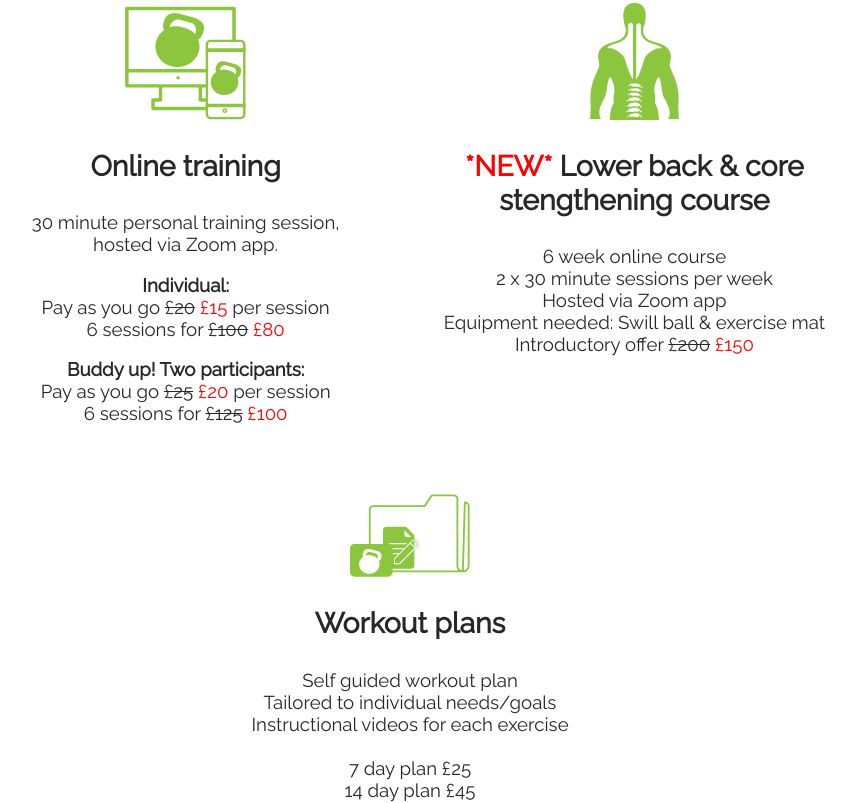
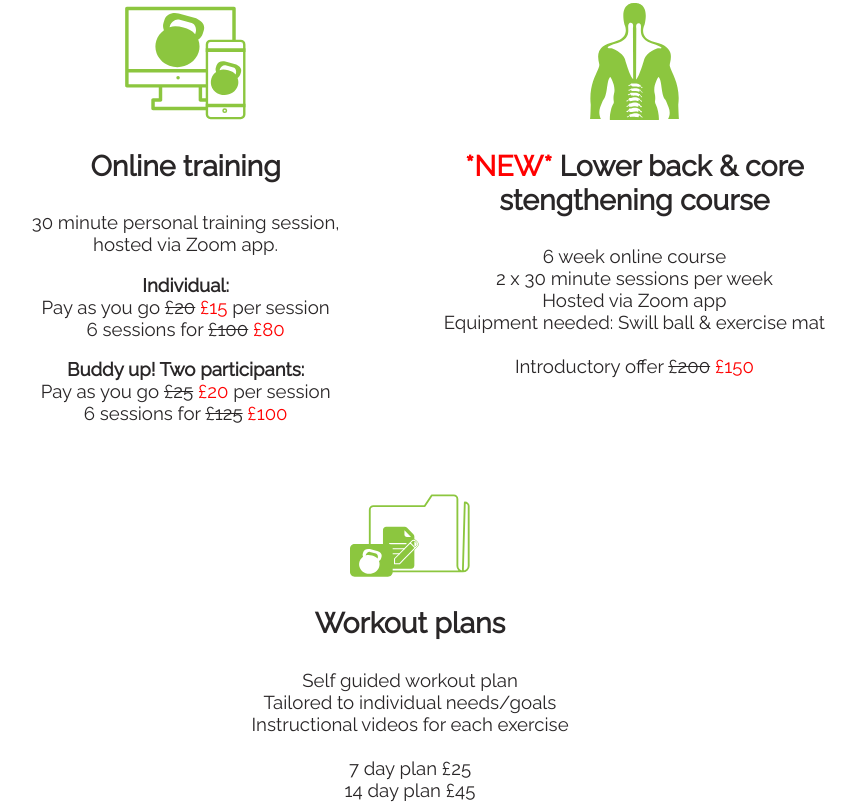
Before and after one commit to ajr1982/bodhi_fitness, a website: page index.html in a window 1280 px wide. Shown: the part 1727-2530 px from the top of the page, without its empty margins (230-1086 px from the left). Drawn offline with nearby package versions, Linux system fonts and the light colour scheme.

Commit message:
Service section layout update

```diff
--- a/index.html
+++ b/index.html
@@ -188,7 +188,7 @@
         <div class="features__feature-right feature-area-e">
           <img src="images/icon-back.svg" alt="spinal cord by Vectors Market from the Noun Project">
           <h3><span class="discount">*NEW*</span> Lower back & core stengthening course</h3>
-          <p>6 week online course<br>2 x 30 minute sessions per week<br>Hosted via Zoom app<br>Equipment needed: Swill ball & exercise mat<br>Introductory offer <span class="strike">£200</span> <span class="discount">£150</span></p>
+          <p>6 week online course<br>2 x 30 minute sessions per week<br>Hosted via Zoom app<br>Equipment needed: Swill ball & exercise mat<br><br>Introductory offer <span class="strike">£200</span> <span class="discount">£150</span></p>
         </div>
 
       </section>
```
